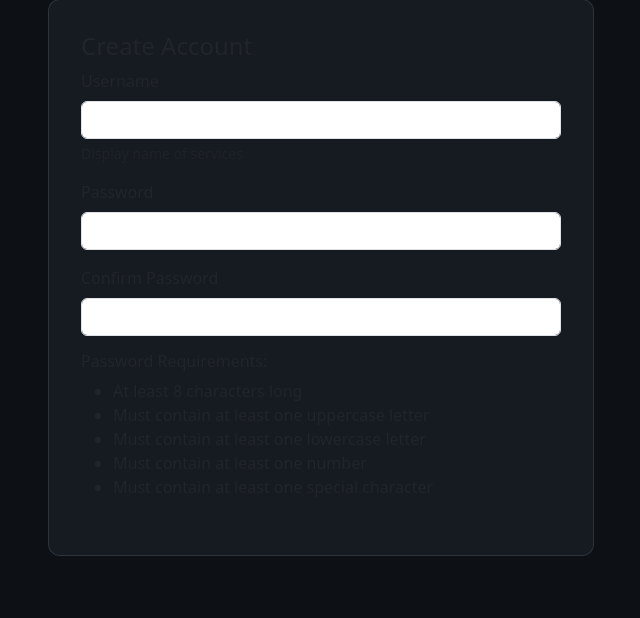
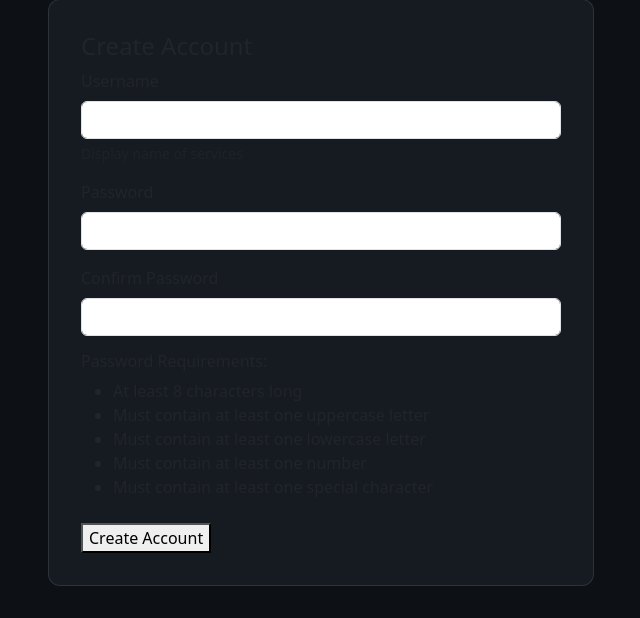
Before and after one commit to onur-CK/SkillFlow, a Django app: template skillflow/templates/sign-up.html in a window 1280 px wide. Shown: the part 263-881 px from the top of the page, without its empty margins (319-959 px from the left). Before the commit the page ends 819 px from the top, so only its background shows below. Run offline with Django 5.2, Linux system fonts and the light colour scheme; the template is opened without the code that fills it, so the values that code supplies are empty.

Commit message:
create account button for sign up form

```diff
--- a/skillflow/templates/sign-up.html
+++ b/skillflow/templates/sign-up.html
@@ -125,6 +125,8 @@
                                 <li>Must contain at least one special character</li>
                             </ul>
                         </div>
+
+                        <button type="submit">Create Account</button>
                     </div>
                 </div>
             </div>
```
